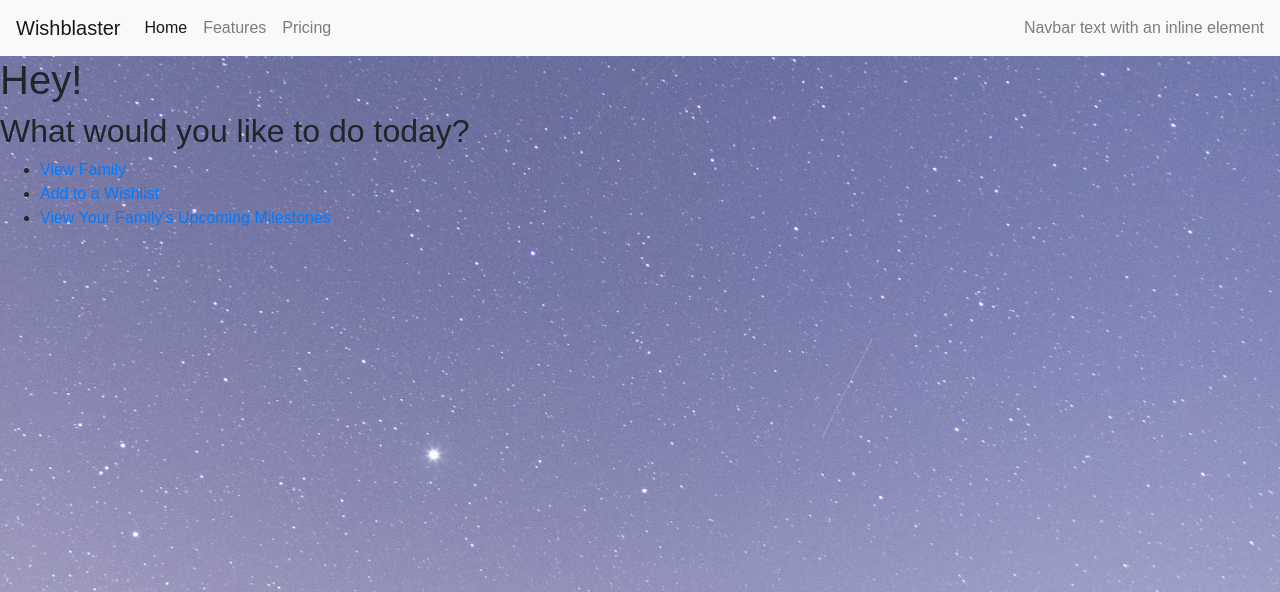
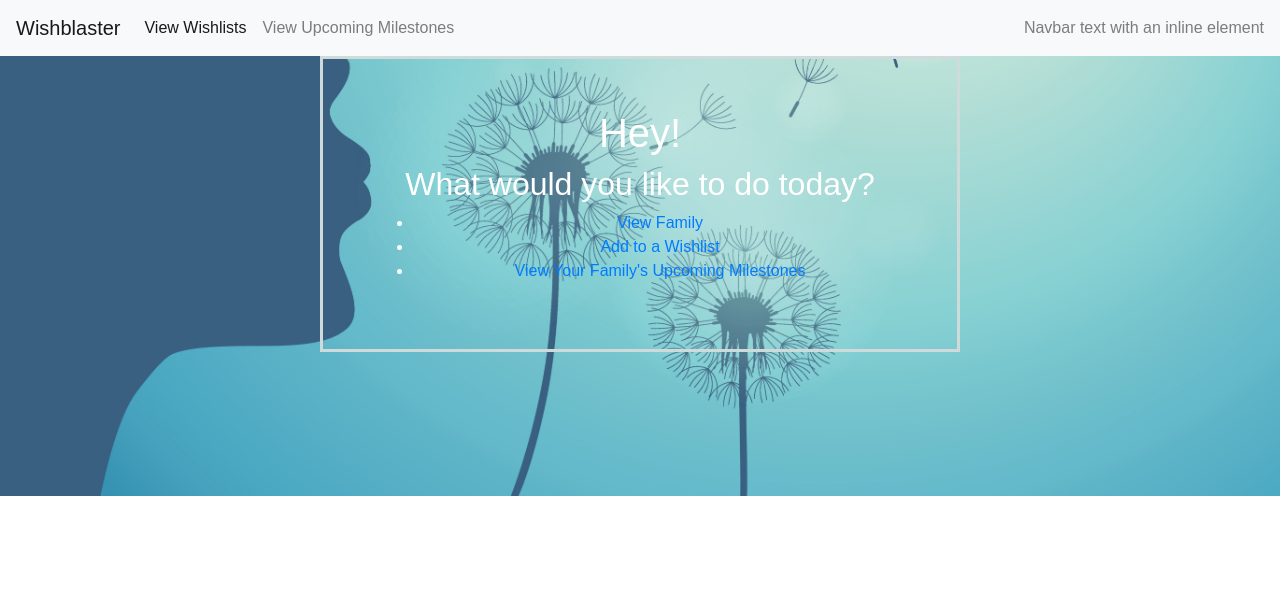
Before and after one commit to sabracadabra510/Wishblaster, a Flask app: page /welcome_page in a window 1280 px wide. Shown: the top 592 px of the page. Run offline with Flask 2, Linux system fonts and the light colour scheme; some libraries are stand-ins or nearby versions; some web fonts are replaced.

Commit message:
more styling changes

```diff
--- a/server.py
+++ b/server.py
@@ -124,14 +124,14 @@ def view_family():
 
     return render_template ("view_family.html", current_user_family_members=current_user_family_members)
 
-@app.route('/create_wishlist')
-def create_wishlist():
-    """allows user to create a wishlist"""
+# @app.route('/create_wishlist')
+# def create_wishlist():
+#     """allows user to create a wishlist"""
 
-    user = crud.get_user_by_user_id(session['user_id'])
-    print(user)
+#     user = crud.get_user_by_user_id(session['user_id'])
+#     print(user)
 
-    return render_template('login.html')
+#     return render_template('login.html')
 
 
 @app.route('/add_to_wishlist', methods=['GET','POST'])
--- a/static/styles.css
+++ b/static/styles.css
@@ -1,14 +1,15 @@
 body{
-    background: url(free-nature-stock-xSmXFcqPA8A-unsplash.jpg) no-repeat center center;
+    background: url(AdobeStock_383068592.jpeg) no-repeat center center;
     background-size: cover;
     font-family: "Neucha", sans-serif;
+    color: white;
   }
 
   .center {
     margin: auto;
     width: 50%;
-    border: 3px solid green;
-    padding: 10px;
+    border: 3px solid rgb(203, 219, 203);
+    padding: 50px;
     text-align: center;
-    border: 3px solid green;
+    border: 3px solid rgb(207, 218, 218);
   }
--- a/templates/base.html
+++ b/templates/base.html
@@ -26,14 +26,14 @@
       <div class="collapse navbar-collapse" id="navbarText">
         <ul class="navbar-nav mr-auto">
           <li class="nav-item active">
-            <a class="nav-link" href="#">Home <span class="sr-only">(current)</span></a>
+            <a class="nav-link" href="/view_wishlist">View Wishlists <span class="sr-only">(current)</span></a>
           </li>
           <li class="nav-item">
-            <a class="nav-link" href="#">Features</a>
+            <a class="nav-link" href="/upcoming_milestones">View Upcoming Milestones</a>
           </li>
-          <li class="nav-item">
+          <!-- <li class="nav-item">
             <a class="nav-link" href="#">Pricing</a>
-          </li>
+          </li> -->
         </ul>
         <span class="navbar-text">
           Navbar text with an inline element
--- a/templates/view_family.html
+++ b/templates/view_family.html
@@ -2,10 +2,11 @@
 {% block title %}View Family Page{% endblock %}
 
 {% block body %}_
+<div class="container center">
   <h1>Family Members </h1>
 
 
-  <form action="/view_wishlist" method="POST">
+  <!-- <form action="/view_wishlist" method="POST">
    <select name="family_members_wishlist_id">
 
     {% for member in current_user_family_members %}
@@ -16,7 +17,7 @@
     {% endfor %}
   </select>
   <input type="submit">
- </form>
+ </form> -->
 
 
 
@@ -33,4 +34,5 @@
  <input type="submit">
 </form>
 <div id="magic"></div>
+</div>
 {% endblock %}
--- a/templates/welcome_page.html
+++ b/templates/welcome_page.html
@@ -2,6 +2,7 @@
 {% block title %}Welcome to Wishblaster{% endblock %}
 
 {% block body %}
+<div class="container center">
   <h1>Hey!</h1>
 
   <h2>What would you like to do today?</h2>
@@ -10,4 +11,5 @@
     <li><a href="/add_to_wishlist">Add to a Wishlist</a></li>
     <li><a href="/upcoming_milestones">View Your Family's Upcoming Milestones</a></li>
   </ul>
+</div>
 {% endblock %}
```
Also changed, not shown: static/AdobeStock_383068592.jpeg (added), static/AdobeStock_383298482.jpeg (added), static/AdobeStock_383516169.jpeg (added).
